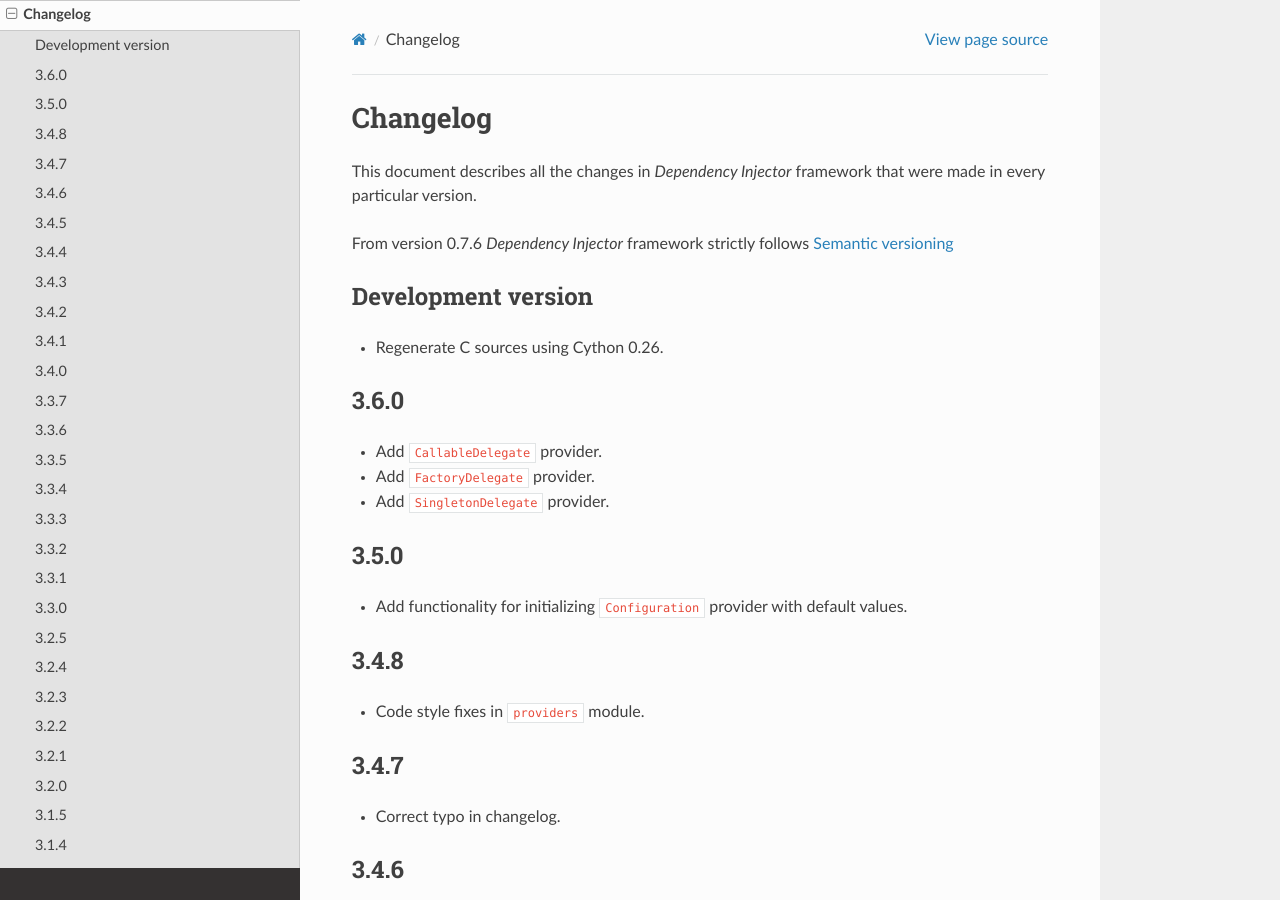
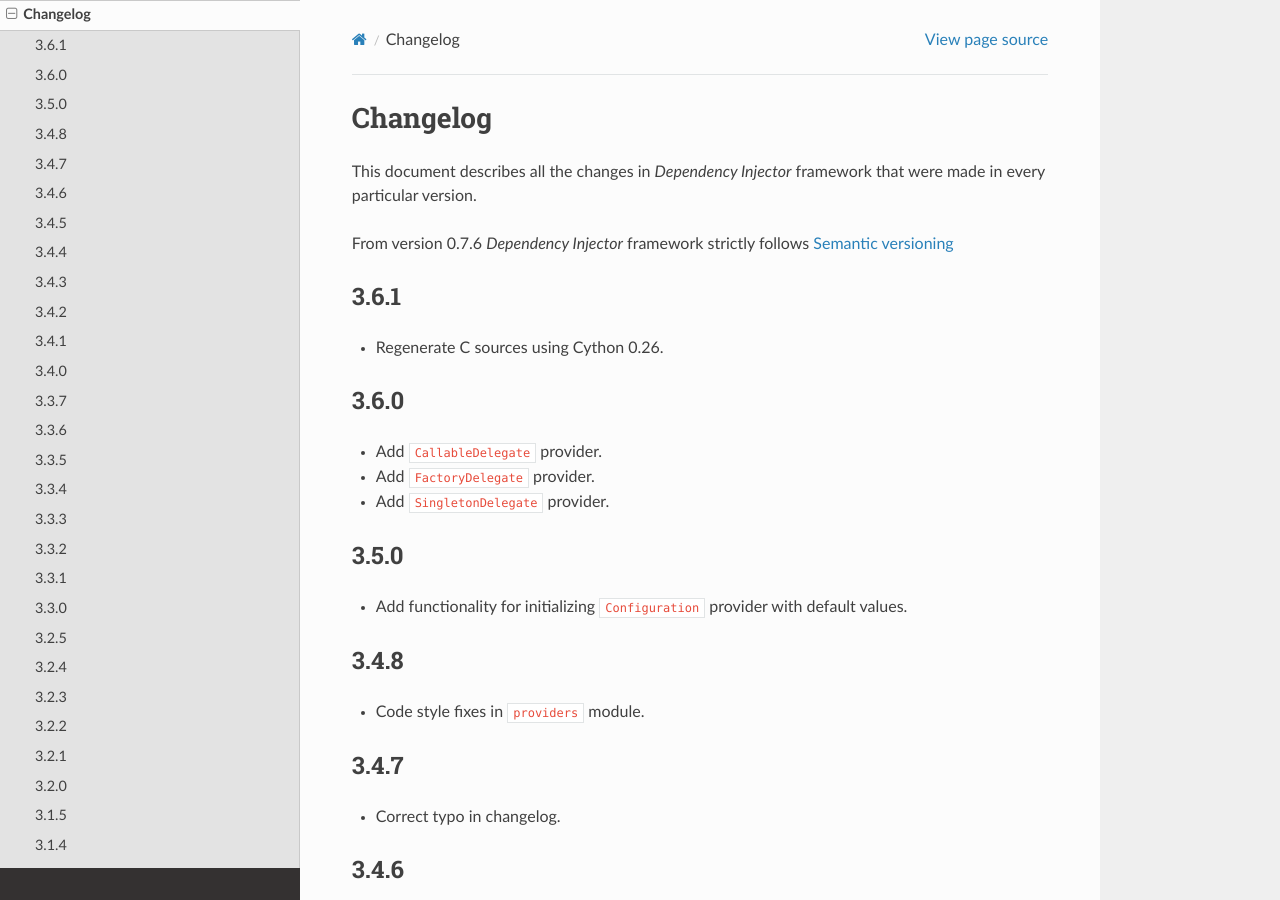
Before and after one commit to ets-labs/python-dependency-injector, a Sphinx documentation site: the page built from docs/main/changelog.rst, in a window 1280 px wide and 900 px high. Built offline with Sphinx 7.4.7 and the Read the Docs theme 2.0.0, drawn with Linux system fonts in a browser that asks for light colours.

Commit message:
Update 3.6.1 changelog

```diff
--- a/docs/main/changelog.rst
+++ b/docs/main/changelog.rst
@@ -7,8 +7,8 @@ that were made in every particular version.
 From version 0.7.6 *Dependency Injector* framework strictly
 follows `Semantic versioning`_
 
-Development version
--------------------
+3.6.1
+-----
 - Regenerate C sources using Cython 0.26.
 
 3.6.0
```
